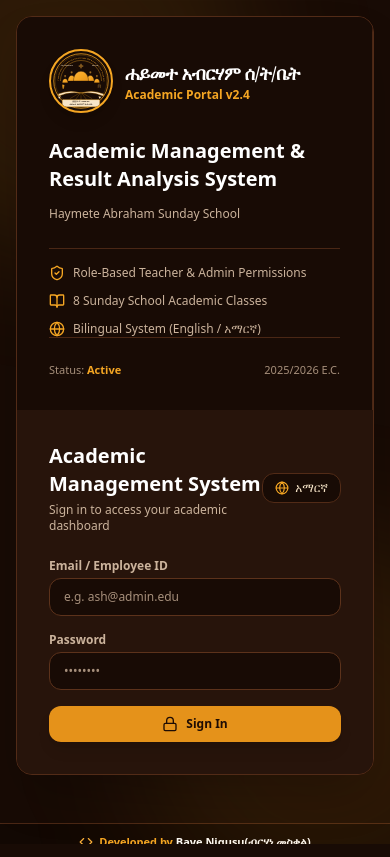
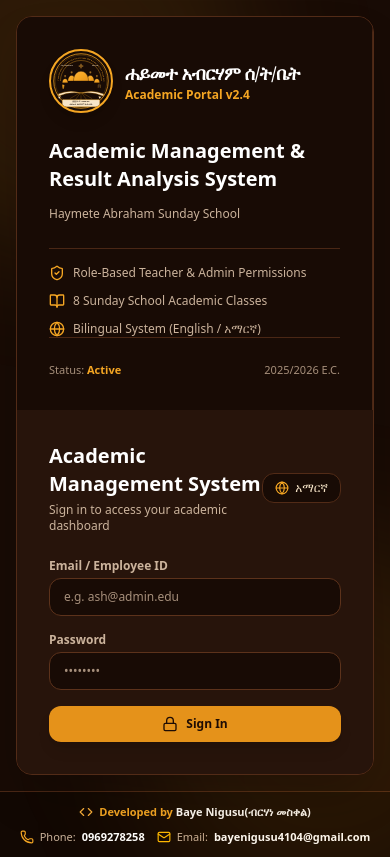
Before and after one commit to Baye-19/church-academic-portal, a React (Vite) app: page / in a window 390 px wide. Built offline with nearby package versions, Linux system fonts and the light colour scheme.

Commit message:
style: adjust layout for footer and login modal
Fix footer alignment and modal height behavior to improve responsiveness and content positioning.

```diff
--- a/src/components/DeveloperBanner.tsx
+++ b/src/components/DeveloperBanner.tsx
@@ -3,7 +3,7 @@ import { Phone, Mail, Code } from 'lucide-react';
 
 export const DeveloperBanner: React.FC = () => {
   return (
-    <footer className="w-full bg-[#120803] border-t border-[#4A2715] px-4 py-2.5 text-[11px] text-[#CBB39C] mt-8 shrink-0">
+    <footer className="w-full bg-[#120803] border-t border-[#4A2715] px-4 py-3 text-[11px] text-[#CBB39C] shrink-0 mt-auto">
       <div className="max-w-7xl mx-auto flex flex-col sm:flex-row items-center justify-between gap-2 sm:gap-4 text-center sm:text-left">
         {/* Developer Title */}
         <div className="flex items-center gap-1.5 text-[#F5A623] font-bold text-[11px]">
--- a/src/components/LoginModal.tsx
+++ b/src/components/LoginModal.tsx
@@ -33,8 +33,8 @@ export const LoginModal: React.FC = () => {
   };
 
   return (
-    <div className="h-screen max-h-screen bg-[#180B05] flex flex-col justify-between relative overflow-y-auto overflow-x-hidden">
-      <div className="flex-1 flex items-center justify-center p-4 relative my-auto">
+    <div className="min-h-screen bg-[#180B05] flex flex-col justify-between relative overflow-y-auto overflow-x-hidden">
+      <div className="flex-1 flex items-center justify-center p-4 relative">
         {/* Warm Background Glows */}
         <div className="absolute -top-32 -left-32 w-96 h-96 bg-[#F5A623]/10 rounded-full blur-3xl pointer-events-none" />
         <div className="absolute -bottom-32 -right-32 w-96 h-96 bg-[#E5921A]/10 rounded-full blur-3xl pointer-events-none" />
```
